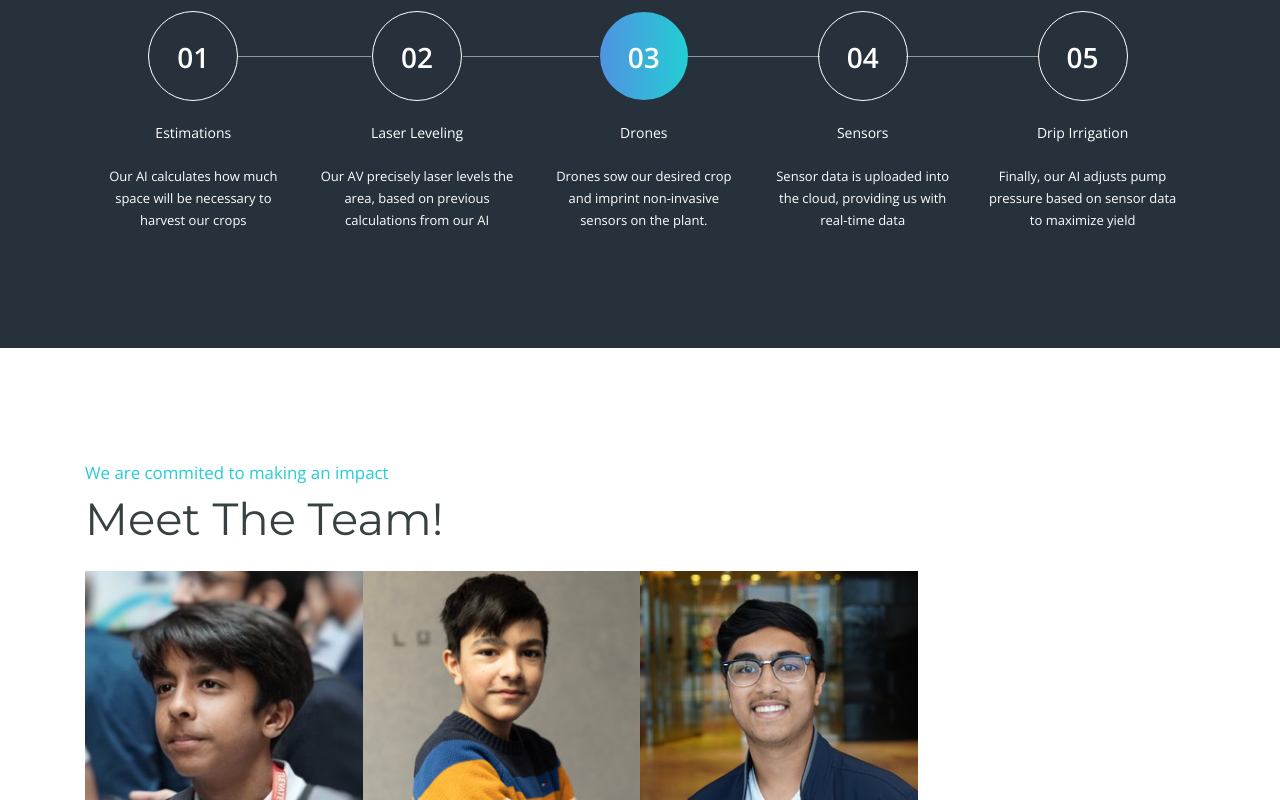
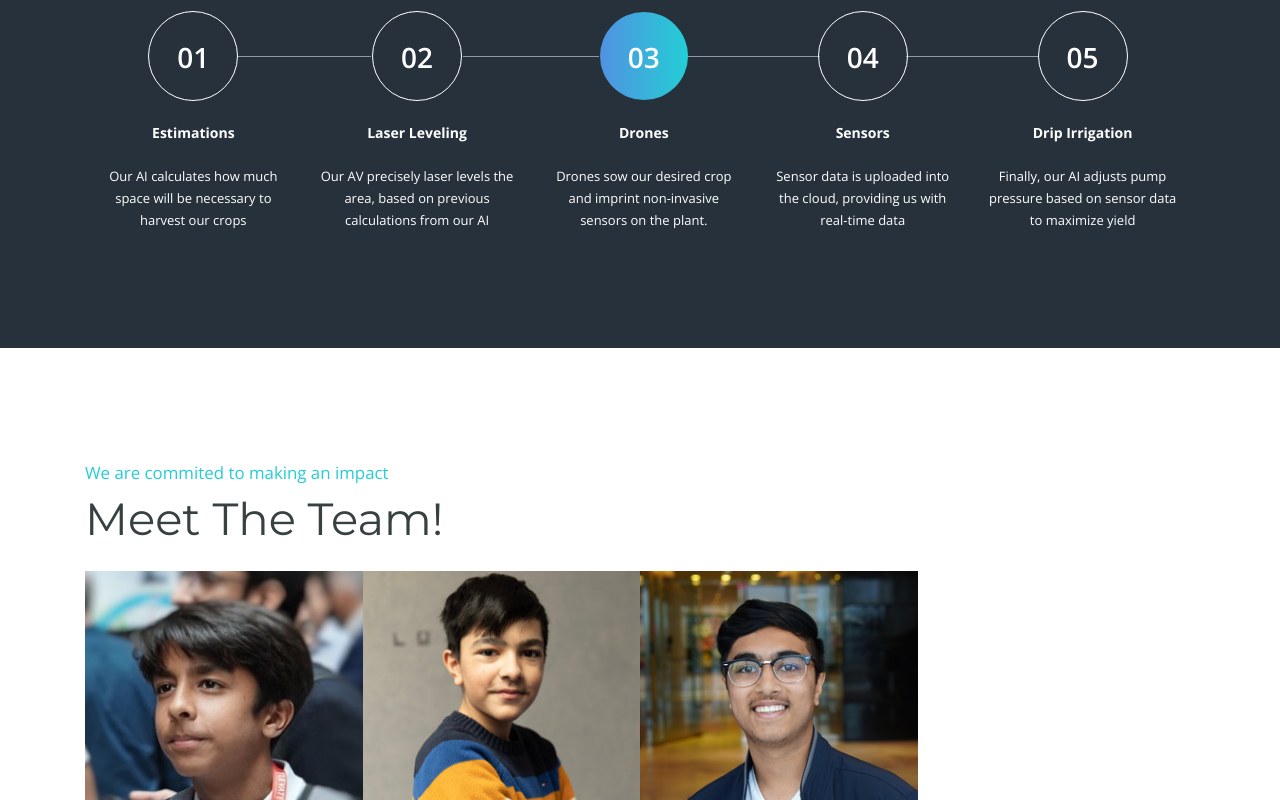
Before and after one commit to solarumtech/solarumtech.github.io, a plain HTML site: page index.html in a window 1280 px wide. Shown: the part 1860-2660 px from the top of the page. Drawn offline with nearby package versions, Linux system fonts and the light colour scheme.

Commit message:
bolded process

```diff
--- a/index.html
+++ b/index.html
@@ -158,27 +158,27 @@
             <ul class="process-wrapp">
                 <li class="whitecolor wow fadeIn" data-wow-delay="300ms">
                     <span class="pro-step bottom20">01</span>
-                    <p class="fontbold bottom20">Estimations</p>
+                    <p class="fontbold bottom20"><b>Estimations</b></p>
                     <p class="mt-n2 mt-sm-0">Our AI calculates how much space will be necessary to harvest our crops</p>
                 </li>
                 <li class="whitecolor wow fadeIn" data-wow-delay="400ms">
                     <span class="pro-step bottom20">02</span>
-                    <p class="fontbold bottom20">Laser Leveling</p>
+                    <p class="fontbold bottom20"><b>Laser Leveling</b></p>
                     <p class="mt-n2 mt-sm-0">Our AV precisely laser levels the area, based on previous calculations from our AI </p>
                 </li>
                 <li class="whitecolor wow fadeIn active" data-wow-delay="500ms">
                     <span class="pro-step bottom20">03</span>
-                    <p class="fontbold bottom20">Drones</p>
+                    <p class="fontbold bottom20"><b>Drones</b></p>
                     <p class="mt-n2 mt-sm-0">Drones sow our desired crop and imprint non-invasive sensors on the plant. </p>
                 </li>
                 <li class="whitecolor wow fadeIn" data-wow-delay="600ms">
                     <span class="pro-step bottom20">04</span>
-                    <p class="fontbold bottom20">Sensors</p>
+                    <p class="fontbold bottom20"><b>Sensors</b></p>
                     <p class="mt-n2 mt-sm-0">Sensor data is uploaded into the cloud, providing us with real-time data</p>
                 </li>
                 <li class="whitecolor wow fadeIn" data-wow-delay="700ms">
                     <span class="pro-step bottom20">05</span>
-                    <p class="fontbold bottom20">Drip Irrigation</p>
+                    <p class="fontbold bottom20"><b>Drip Irrigation</b></p>
                     <p class="mt-n2 mt-sm-0">Finally, our AI adjusts pump pressure based on sensor data to maximize yield</p>
                 </li>
             </ul>
```
